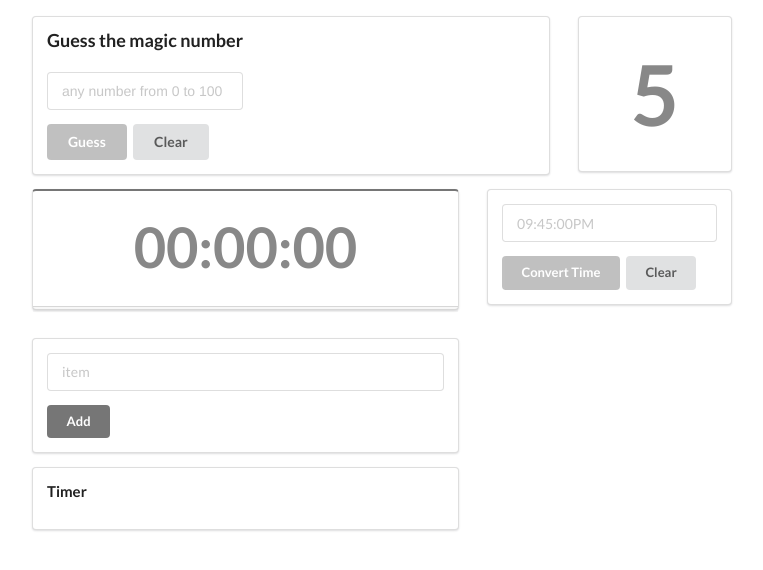
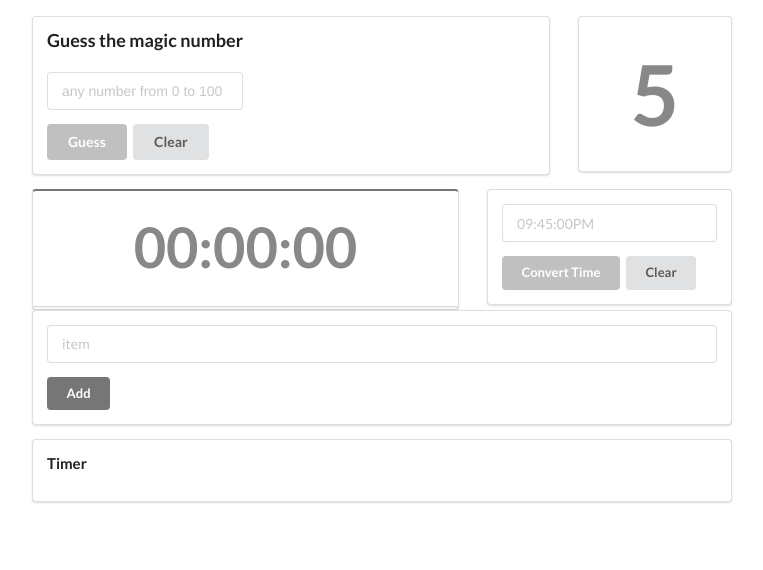
Before and after one commit to kuyaj/venti-uno, a plain HTML site: page index.html in a window 1280 px wide. Shown: the whole page, without its empty margins (258-1021 px from the left). Drawn offline with Linux system fonts and the light colour scheme.

Commit message:
Update index.html

```diff
--- a/index.html
+++ b/index.html
@@ -64,7 +64,6 @@
                 </section>
             </section>
         </section>
-         <div class="ui stackable grid">
              <div class="ui ten wide column">
                 <div class="ui segment">
                    <section class="ui form">
@@ -83,7 +82,6 @@
                          <span id="time"></span>
                       </div>
                  </div>
-            </div>
              </div>
          </div>
          <ul id="list"></ul>
```
